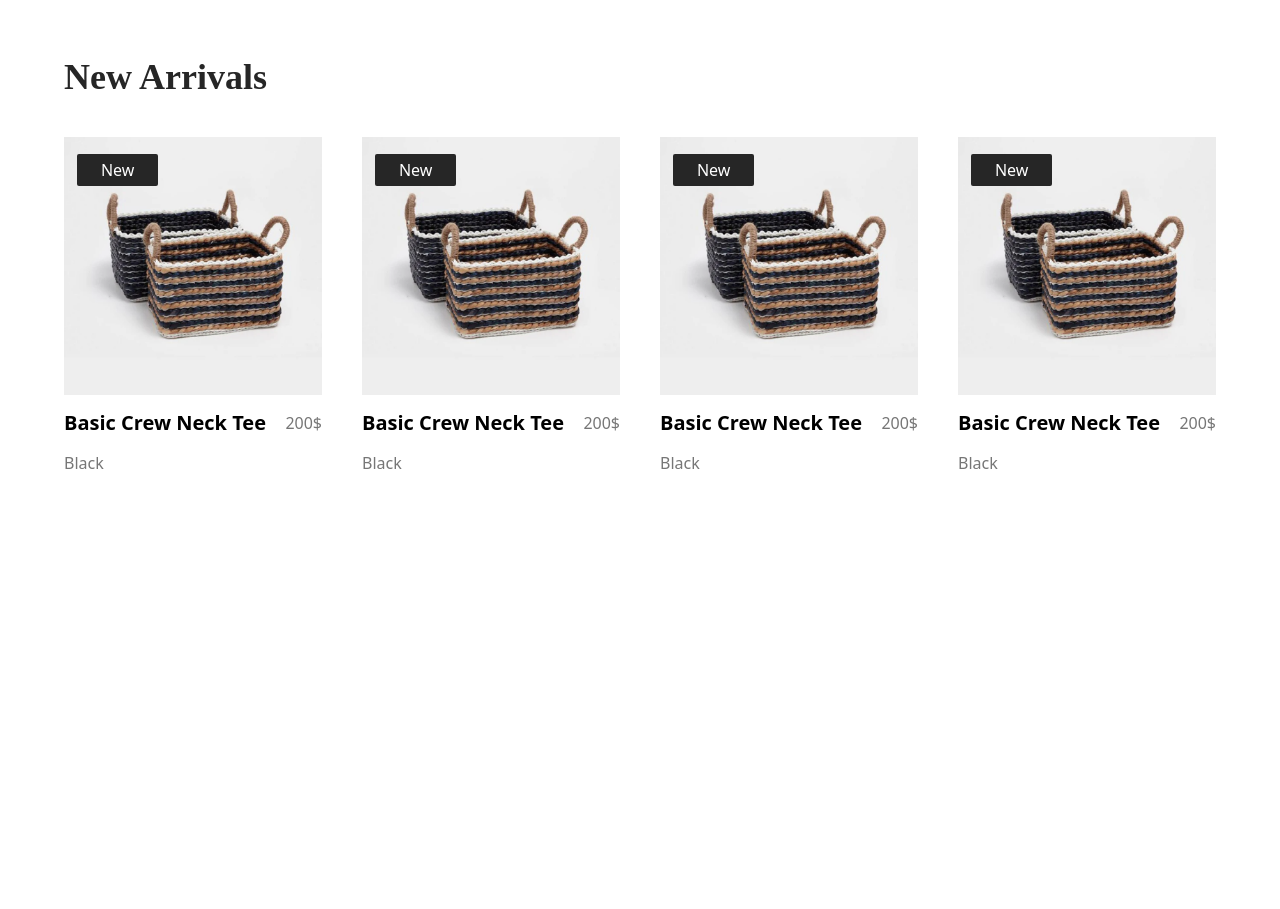
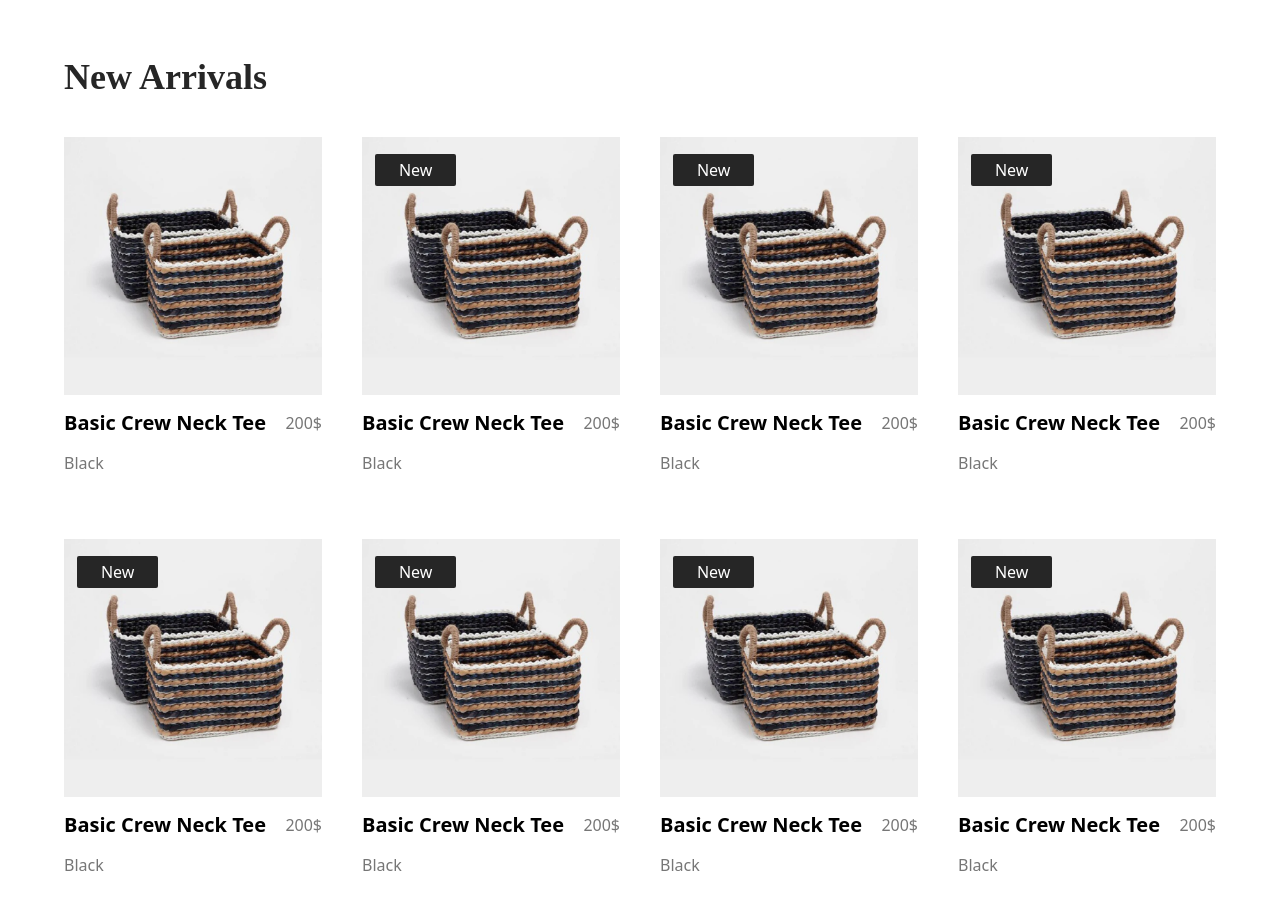
Before and after one commit to tuhinAhammed/Orebi-Ecommerce-forntend, a React app: page / in a window 1280 px wide. Shown: the part 1400-2309 px from the top of the page. Before the commit the page ends 1939 px from the top, so only its background shows below. Built offline with nearby package versions, Linux system fonts and the light colour scheme; the HTML template or start-up script is replaced by a standard one.

Commit message:
New Arrivals -day-18

```diff
--- a/src/components/Body/NewArrivals.jsx
+++ b/src/components/Body/NewArrivals.jsx
@@ -8,11 +8,18 @@ import Product from '../Layout/Product'
 const NewArrivals = (badge) => {
   return (
     <>
+        <div className="newArrived w-[100%]">
         <Container className="py-16">
             {/* <h1 className='text-4xl font-bold pb-10'>New Arrivals</h1> */}
             <Title className="text-primary" title="New Arrivals"></Title>
             <div className="item">
-                <Flex className="justify-beetween gap-10">
+                <Flex className="justify-beetween gap-10 ">
+                    <Product badge = {false}></Product>
+                    <Product badge = {true}></Product>
+                    <Product badge = {true}></Product>
+                    <Product badge = {true}></Product>
+                </Flex>
+                <Flex className="justify-beetween gap-10 mt-16">
                     <Product badge = {true}></Product>
                     <Product badge = {true}></Product>
                     <Product badge = {true}></Product>
@@ -20,6 +27,7 @@ const NewArrivals = (badge) => {
                 </Flex>
             </div>
         </Container>
+        </div>
     </>
   )
 }
--- a/src/components/Layout/Badge.jsx
+++ b/src/components/Layout/Badge.jsx
@@ -2,7 +2,7 @@ import React from 'react'
 
 const Badge = ({className , title}) => {
   return (
-    <div className={`itemArrived px-6 py-1 text-tertiary rounded-[2px] font-sm bg-primary absolute top-[5%] left-[5%] ${className}`}>{title}</div>
+    <div className={`itemArrived px-6 py-1 text-tertiary rounded-[2px] font-sm bg-primary absolute top-[5%] left-[5%] z-[999] ${className}`}>{title}</div>
   )
 }
 
--- a/src/components/Layout/Product.jsx
+++ b/src/components/Layout/Product.jsx
@@ -2,16 +2,47 @@ import React from 'react'
 import Badge from './Badge'
 import arrive1 from "../../assets/arrive-1.png"
 import Flex from './Flex'
-const Product = ({badge}) => {
+import { FaHeart, FaShoppingCart } from "react-icons/fa";
+import { TfiReload } from "react-icons/tfi";
+import { useState } from 'react';
+const Product = ({ badge }) => {
+
+    // addToWishList Oprion
+    const [isAtiveWishList, setIsActiveWishList] = useState(false)
+    const handleAddToWishList = () => {
+        setIsActiveWishList(!isAtiveWishList)
+        console.log(isAtiveWishList);
+    }
+
     return (
         <>
-            <div className="itemBox relative">
-                {/* <div className="itemArrived px-6 py-1 text-tertiary rounded-[2px] font-sm bg-primary absolute top-[5%] left-[5%]">New</div> */}
+        {/* /* //  <div className="itemArrived px-6 py-1 text-tertiary rounded-[2px] font-sm bg-primary absolute top-[5%] left-[5%]">New</div>  */}
+
+            <div className="itemBox relative group ">
+
                 {
                     badge &&
-                <Badge title="New"></Badge>
+                   <Badge title="New"/>
                 }
-                <img src={arrive1} alt="" className='w-[370px]' />
+                <div className="productImage relative overflow-y-hidden ">
+                    <img src={arrive1} alt="" className='w-[370px]' />
+                    <div className="activeButtons w-[100%] bg-secondary p-4 absolute bottom-50 left-0    group-hover:bottom-0">
+                            <div className="mainActiveButtonsList ">
+                                <Flex className="innerActiveButtons my-2  justify-end gap-4 place-items-center text-tertiary text-base text-dmSans cursor-pointer  hover:font-bold ">
+                                    <h1 className="">Add to Wish List</h1>
+                                    <FaHeart className={isAtiveWishList ? `isAtiveWishList text-primary` : `isAtiveWishList`} onClick={handleAddToWishList} />
+                                </Flex>
+                                <Flex className="innerActiveButtons my-2 justify-end gap-4 place-items-center text-tertiary text-base text-dmSans cursor-pointer  hover:font-bold transition-all duration-300" >
+                                    <h1 className="">Compare</h1>
+                                    <TfiReload />
+                                </Flex>
+                                <Flex className="innerActiveButtons my-2 justify-end gap-4 place-items-center text-tertiary text-base text-dmSans cursor-pointer  hover:font-bold transition-all duration-300" >
+                                    <h1 className="">Add to Cart</h1>
+                                    <FaShoppingCart />
+                                </Flex>
+                            </div>
+                    </div>
+                </div>
                 <Flex className="justify-between py-3.5 place-items-center">
                     <h1 className='productName text-xl text-dmSans font-bold'>Basic Crew Neck Tee</h1>
                     <div className="productPrice text-secondary text-base">200$</div>
```
